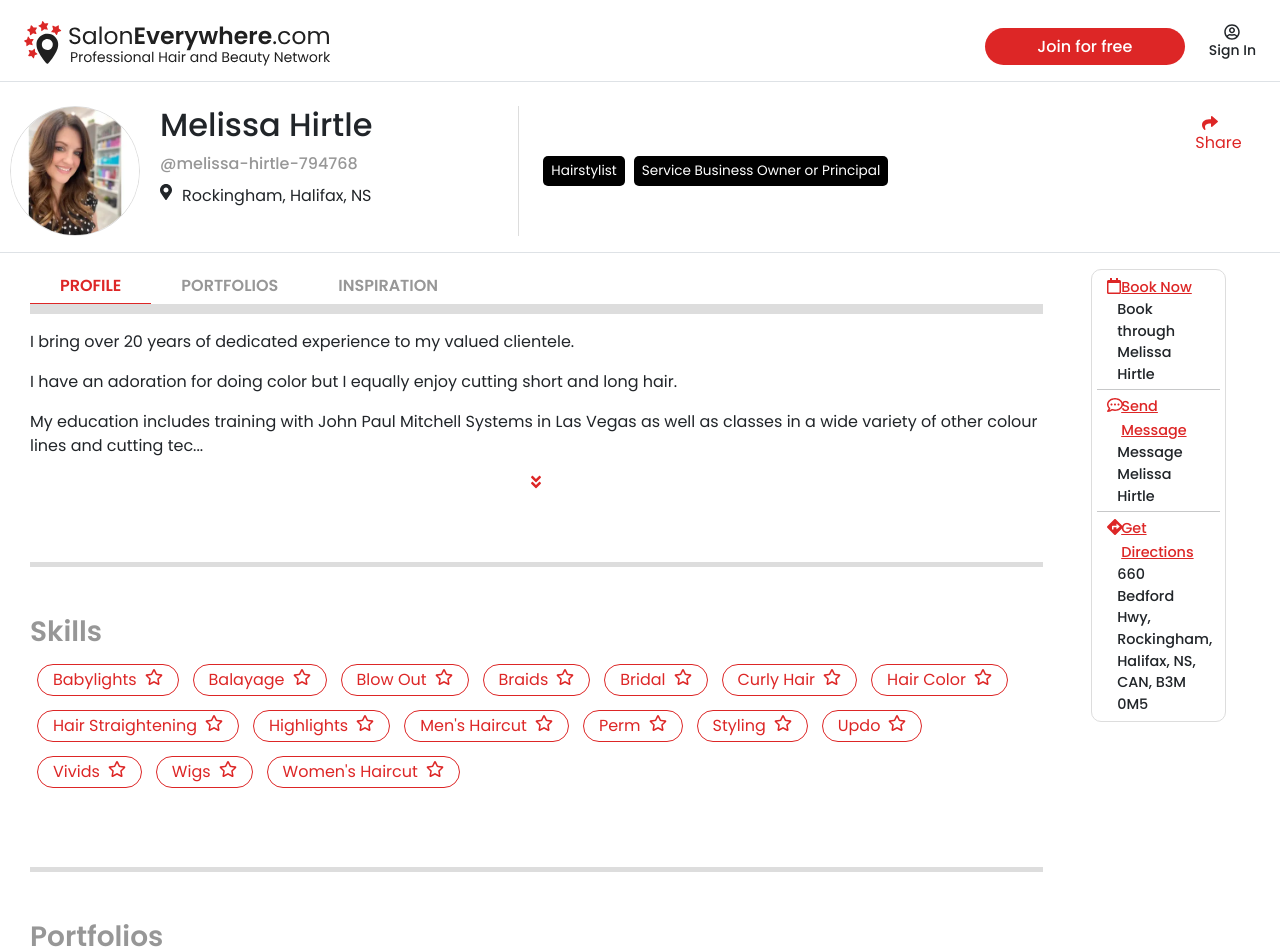
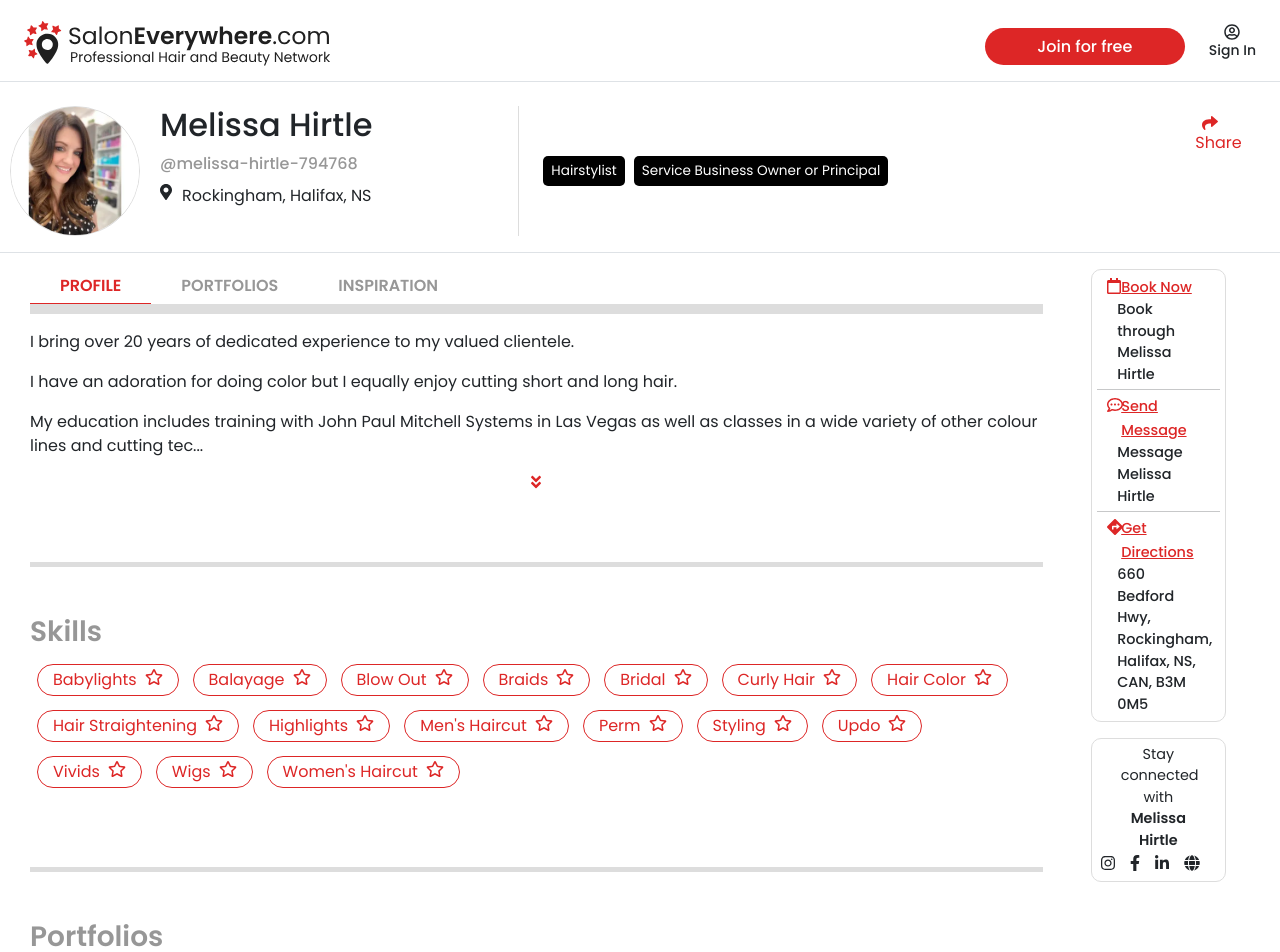
Before and after one commit to mksiq/salon-everywhere, a Next.js app: page / in a window 1280 px wide. Shown: the top 952 px of the page. Built offline with nearby package versions, Linux system fonts and the light colour scheme.

Commit message:
added partner social media component

```diff
--- a/components/PartnerGroup/PartnerContact/PartnerContact.tsx
+++ b/components/PartnerGroup/PartnerContact/PartnerContact.tsx
@@ -2,6 +2,7 @@ import contactStyle from '../../../styles/PartnerContact.module.css';
 import { FontAwesomeIcon } from '@fortawesome/react-fontawesome';
 import { faCalendar, faCommentDots } from '@fortawesome/free-regular-svg-icons';
 import { faDirections } from '@fortawesome/free-solid-svg-icons';
+import PartnerSocialMedia from '../PartnerSocialMedia/PartnerSocialMedia';
 
 export default function PartnerContact({ partner }: any) {
   console.log(partner.address);
@@ -78,6 +79,8 @@ export default function PartnerContact({ partner }: any) {
           </div>
         </div>
       </div>
+
+      <PartnerSocialMedia partner={partner} />
     </div>
   );
 }
--- /dev/null
+++ b/components/PartnerGroup/PartnerSocialMedia/PartnerSocialMedia.tsx
@@ -0,0 +1,67 @@
+import { FontAwesomeIcon } from '@fortawesome/react-fontawesome';
+import {
+  faInstagram,
+  faFacebookF,
+  faLinkedinIn,
+} from '@fortawesome/free-brands-svg-icons';
+import { faGlobe } from '@fortawesome/free-solid-svg-icons';
+import contactStyle from '../../../styles/PartnerContact.module.css';
+
+export default function PartnerSocialMedia({ partner }: any) {
+  return (
+    <div className="container mt-3">
+      <div className={contactStyle.roundSquare}>
+        <div className="container">
+          <p className={contactStyle.socialMediaText + ' mb-0 text-center'}>
+            Stay connected with
+          </p>
+          <div
+            className={
+              contactStyle.socialMediaText + ' text-heavy mt-0 text-center'
+            }
+          >
+            {partner.name}
+          </div>
+          <div className="d-flex justify-content-center">
+            <a
+              className={contactStyle.link}
+              href="https://www.instagram.com/merakihairbeautik/"
+            >
+              <FontAwesomeIcon
+                icon={faInstagram}
+                className={contactStyle.socialMedia}
+              />
+            </a>
+            <a
+              className={contactStyle.link}
+              href="https://www.facebook.com/merakihairbeautik/"
+            >
+              <FontAwesomeIcon
+                icon={faFacebookF}
+                className={contactStyle.socialMedia}
+              />
+            </a>
+            <a
+              className={contactStyle.link}
+              href="https://ca.linkedin.com/in/melissa-hirtle-5b674514"
+            >
+              <FontAwesomeIcon
+                icon={faLinkedinIn}
+                className={contactStyle.socialMedia}
+              />
+            </a>
+            <a
+              className={contactStyle.link}
+              href="http://www.trusalonsuites.ca/tenants-info/bedford-test-2-4-2-2/"
+            >
+              <FontAwesomeIcon
+                icon={faGlobe}
+                className={contactStyle.socialMedia}
+              />
+            </a>
+          </div>
+        </div>
+      </div>
+    </div>
+  );
+}
--- a/styles/PartnerContact.module.css
+++ b/styles/PartnerContact.module.css
@@ -21,3 +21,16 @@
   font-weight: var(--text-medium);
   font-size: 0.9em;
 }
+
+.socialMedia {
+  width: 12px;
+  margin-right: 15px;
+}
+
+.link:hover {
+  color: black;
+}
+
+.socialMediaText {
+  font-size: 0.9em;
+}
```
